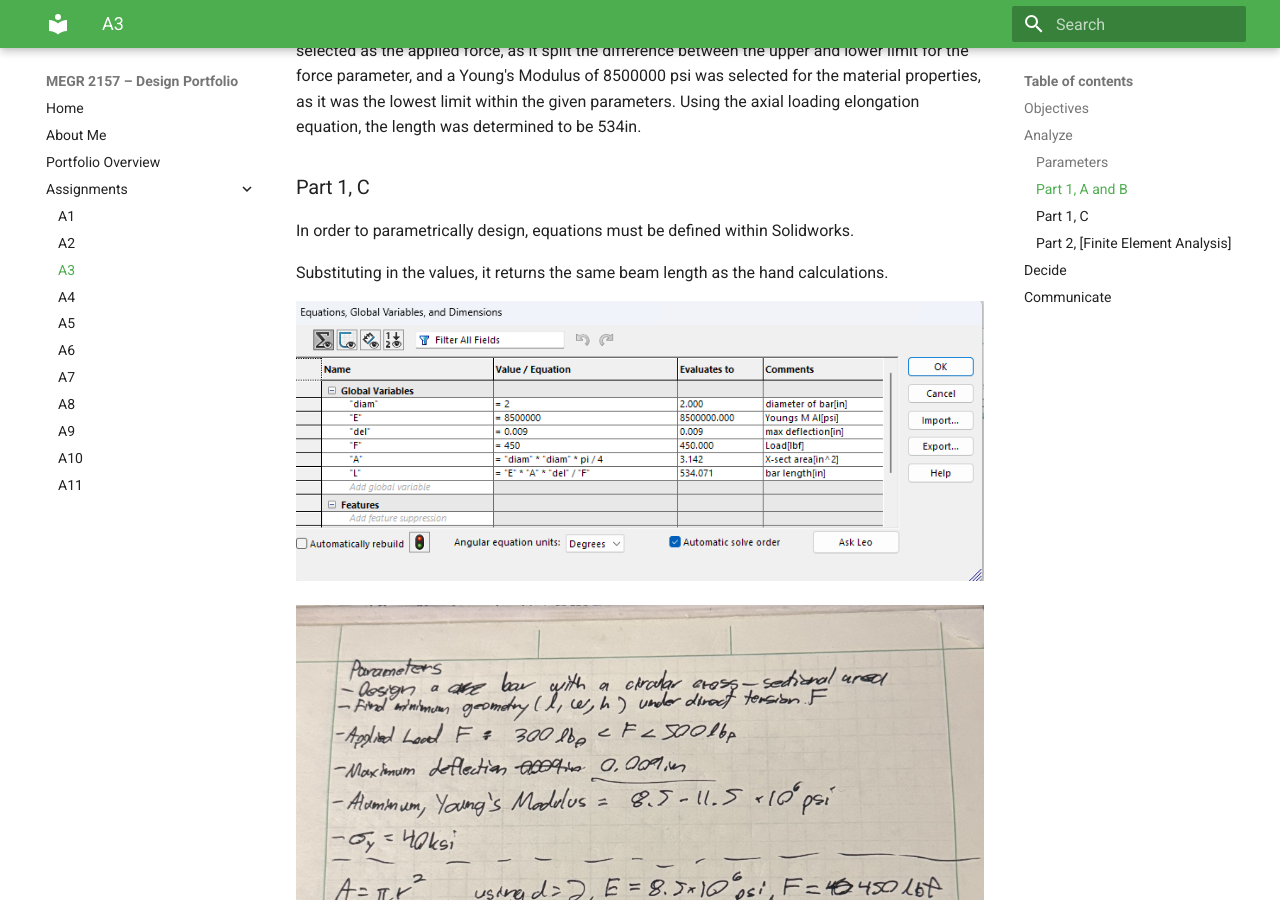
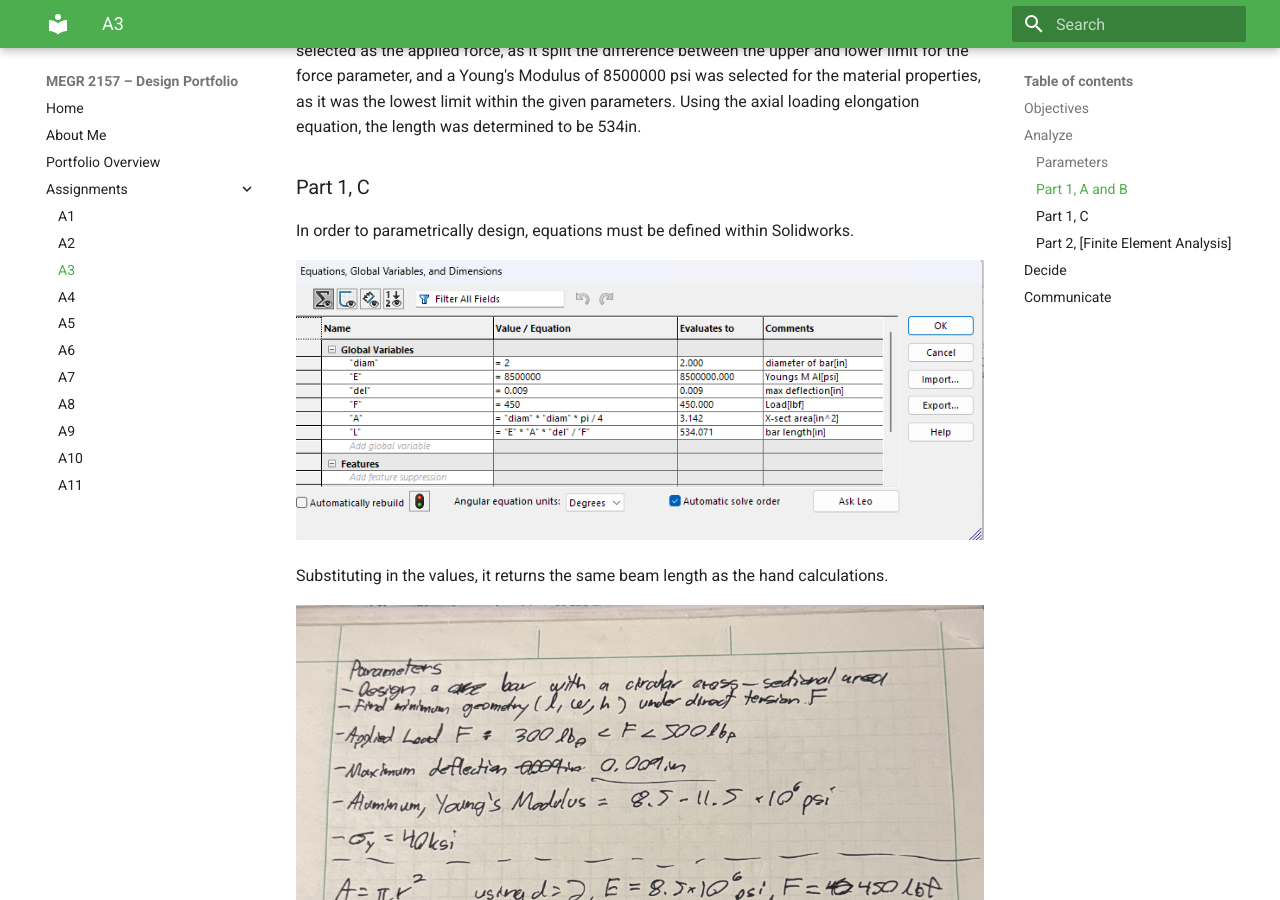
Before and after one commit to CadlesCelica/megr2157-portfolio, an MkDocs documentation site: the page built from docs/assignments/A03/index.md, in a window 1280 px wide and 900 px high, scrolled down 696 px. Built offline with MkDocs 1.6.1 and Material for MkDocs 9.7.7, drawn with Linux system fonts in a browser that asks for light colours.

Commit message:
Image formatting

```diff
--- a/docs/assignments/A03/index.md
+++ b/docs/assignments/A03/index.md
@@ -17,9 +17,9 @@ Using the axial loading elongation equation, the length was determined to be 534
 ### Part 1, C
 In order to parametrically design, equations must be defined within Solidworks.
 
+![SW calc1](<Screenshot 2026-09-09 131123.png>)
+
 Substituting in the values, it returns the same beam length as the hand calculations.
-
-![SW calc1](<Screenshot 2026-09-09 131123.png>)
 
 ![WrittenWork FINAL](IMG_5524 cropped.jpg)
 
```
